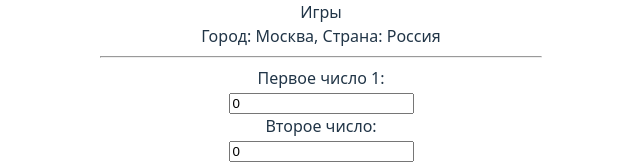
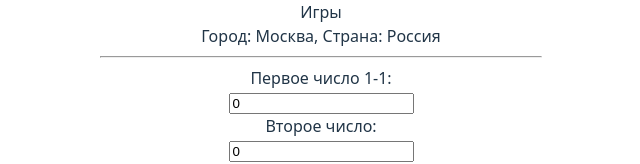
Before and after one commit to Welcome-Stasic/Front, a React (Vite) app in the folder 1/: page / in a window 1280 px wide. Shown: the part 301-465 px from the top of the page, without its empty margins (319-959 px from the left). Built offline with nearby package versions, Linux system fonts and the light colour scheme.

Commit message:
Refactor usability tests. > > Co-authored-by: Vlad <pavel228281228@gmail.com>

```diff
--- a/1/src/Tasks/FirstTasks/2.tsx
+++ b/1/src/Tasks/FirstTasks/2.tsx
@@ -16,7 +16,7 @@ function SecondTask() {
   return (
     <>
       <hr />
-      <label>Первое число 1:</label>
+      <label>Первое число 1-1:</label>
       <br />
       <input
         type="number"
```
